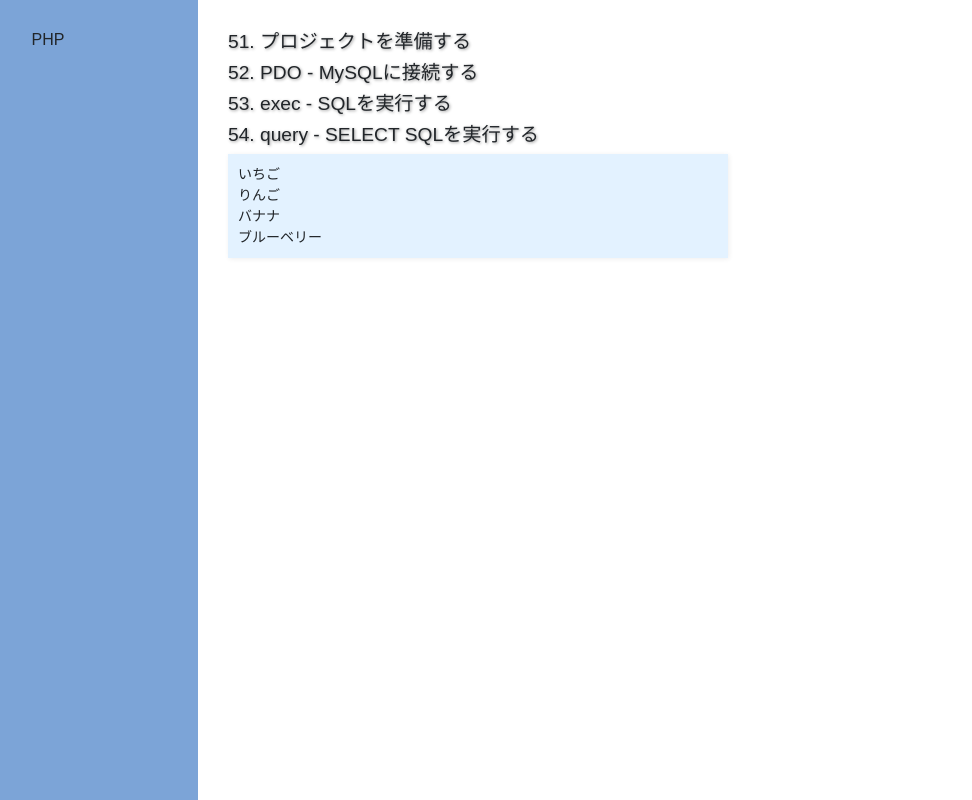
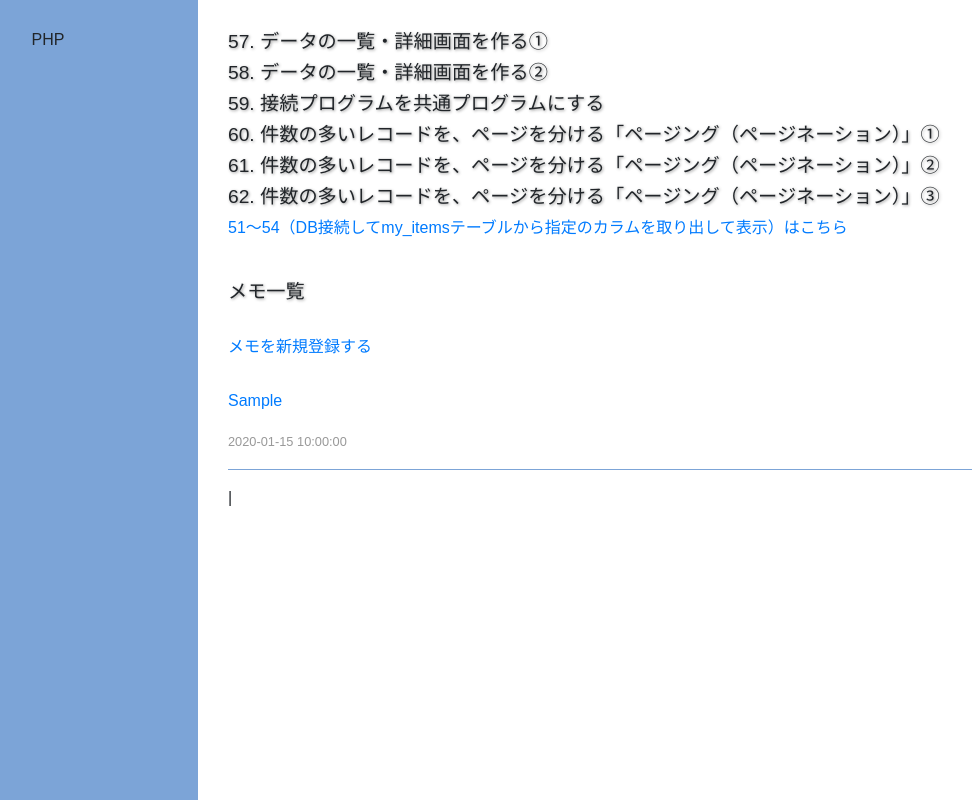
Before and after one commit to t-mint/PHP_no_kyoukasho_Udemy, a PHP site: page / in a window 1280 px wide. Shown: the whole page, without its empty margins (102-1074 px from the left). Run offline with PHP 8.4, Linux system fonts and the light colour scheme; data comes from the database, SQL or seed files in the repository; tables that the repository leaves empty or names only in its code hold one stand-in row (values such as "Sample post"); a stand-in replaces the project's code that opens the database connection.

Commit message:
セクション4： 57. データの一覧・詳細画面を作る① 58. データの一覧・詳細画面を作る② 59. 接続プログラムを共通プログラムにする 60. 件数の多いレコードを、ページを分ける「ページング（ページネーション）」① 61. 件数の多いレコードを、ページを分ける「ページング（ページネーション）」② 62. 件数の多いレコードを、ページを分ける「ページング（ページネーション）」③

```diff
--- a/section4/memo/index.php
+++ b/section4/memo/index.php
@@ -8,56 +8,95 @@
 <!-- Bootstrap CSS -->
 <link rel="stylesheet" href="css/style.css">
 
-<title>51～54. </title>
+<title>PHP</title>
 </head>
 <body>
 <header>
 <h1 class="font-weight-normal">PHP</h1>
+
 </header>
 
 <main>
-<h2>51. プロジェクトを準備する</h2>
-<h2>52. PDO - MySQLに接続する</h2>
-<h2>53. exec - SQLを実行する</h2>
-<h2>54. query - SELECT SQLを実行する</h2>
-<pre>
+<h2>57. データの一覧・詳細画面を作る①</h2>
+<h2>58. データの一覧・詳細画面を作る②</h2>
+<h2>59. 接続プログラムを共通プログラムにする</h2>
+<h2>60. 件数の多いレコードを、ページを分ける「ページング（ページネーション）」①</h2>
+<h2>61. 件数の多いレコードを、ページを分ける「ページング（ページネーション）」②</h2>
+<h2>62. 件数の多いレコードを、ページを分ける「ページング（ページネーション）」③</h2>
+
+<p><a href="_index.php">51～54（DB接続してmy_itemsテーブルから指定のカラムを取り出して表示）はこちら</a></p>
+<br>
+<h2>メモ一覧</h2>
+<br>
+<p><a href="input.html">メモを新規登録する</a></p>
+
 <?php
 
-// ＜52. PDO - MySQLに接続する＞
-try{
-    // PDO：PHP Data Object・・・PHPでDBを扱うオブジェクトの名前
-    // 以下でDB、文字コード、DBのIDとパスをセットしている
-    // ・dbname=xxx：xxxはsection3の時にPhpMyAdminで作成したDBの名前
-    // ・host=：自身を指すIPアドレス「127.0.0.1」を指定（DBの場所が自身のPCの中にあるため）
-    // ・'root',''：DBのユーザー名とパスワード。XAMPPの場合はこれで良い
-    $db = new PDO('mysql:dbname=mydb2;host=127.0.0.1;charset=utf8', 'root', '');
+// require：他のファイルを取り込むことができるファンクション
+// DB接続PDOの記述を別ファイルにしてこのファンクションで読み込んでいる
+// このような他ページでも多用する汎用的な記述はrequireで取り込むとスッキリする
+require('dbconnect.php');
 
-// try{}の中でDB接続の例外エラー（PDOException）が発生したときにキャッチして、エラーメッセージを表示させてる
-} catch(PDOException $e) {
-    echo 'DB接続エラー：'.$e->getMessage();
+// ページの存在チェック
+// isset（存在チェック）で、パラメータにページが指定されているか、
+// 同時にis_numericで、パラメータが数字であるかもチェック
+if (isset($_REQUEST['page']) && is_numeric($_REQUEST['page'])) {
+    // $_REQUEST['page']が存在して数字なら、その値を受け取る
+    $page = $_REQUEST['page'];
+} else {
+    // $_REQUEST['page']が存在しないか数字ではないなら、1ページ目とする
+    $page = 1;
 }
+// 取得したページ数のパラメータ値から、表示させたいLIMITの開始位置になるように計算
+// 5件ずつ表示したいので、page=1はLIMIT 0、page=2はLIMIT 5、page=3はLIMIT 10　となるような式になってる
+$start = 5 * ($page -1);
 
-// ＜53. exec - SQLを実行する＞
-// // exec：エグゼックと読む。SQL文を発行（変更・挿入・削除）するメソッド
-// // execの戻り値：影響（変更や削除）を与えた行の数
-// //              なので、ここでの$countには挿入した行数「1」が戻る（$dbは上でDB接続情報を格納済み変数）
-// // 　　　        ※ メソッドでSQL文を発行する時は文全体を「'」シングルクォートで括るため、中で使うSQL文にクォートが必要な場合は被らないように「"」にして分ける
-// $count = $db->exec('INSERT INTO my_items SET maker_id=1, item_name="もも", item_name_kana="モモ", price=210, keyword="缶詰,ピンク,甘い"');
-// echo $count . '件のデータを挿入しました';
+// memosテーブルからレコードをSELECTする時に、LIMIT句で1ページ表示件数を上位5件に絞っている。
+// 次のページへ遷移した時に次の5件を表示するために、LIMITの開始をプレースフォルダにしている
+// わかりにくいけど例えば「LIMIT 5」なら、5の次から5件を表示なので、6～10件が表示される
+$memos = $db->prepare('SELECT * FROM memos ORDER BY id DESC LIMIT ?, 5');
+$memos->bindParam(1, $start, PDO::PARAM_INT);
+$memos->execute();
+?>
 
-// ＜54. query - SELECT SQLを実行する＞
-// query：SQLクエリの中身を取り出す（SELECTなどの参照系）メソッド。
-// queryの戻り値：SELECT文で得られた値が戻る
-//               なので、ここでの$recordsにはmy_itemsテーブルの中身が戻る
-$records = $db->query('SELECT * FROM my_items');
-// fetch：DBから受け取った行から1行を連想配列で取り出し、取り出せなければfalseを返すので、whileで回して全行取り出している
-while ($record = $records->fetch()) {
-    // fetchで取り出した連想配列からカラムitem_nameの値を取り出して出力している
-    print($record['item_name'] . "\n");
-}
+<!-- <article>：一覧表示するタグ -->
+<article>
+    <?php while ($memo = $memos->fetch()): ?>
+        <!-- mb_substr：文字数を制限するファンクション。引数１が開始位置、引数２が文字数。これで文字数が多い場合は一部だけを表示するようになる -->
+        <!-- hrefのリンク先には対象レコードのIDをパラメータ（memo.php?id=xxx）で付加している
+            リンク先のmemo.phpではこのIDのパラメータを$_REQUESTで受け取って、その内容を個別に表示するようなページにしてある -->
+        <p><a href="memo.php?id=<?php print($memo['id']); ?> "><?php print(mb_substr($memo['memo'], 0, 50)); ?> </a> </p>
+        <time> <?php print($memo['created_at']); ?> </time>
+        <hr>
+    <?php endwhile ?>
 
-?>
-</pre>
+
+    <!-- ページネーション（前のページと次のページへのリンク） -->
+
+    <!-- 最終ページ判定のために最大ページ数を算出 -->
+    <!-- （最大ページの判定部分は動画見ないで自分で考えて仕上げたけど、動画とあっててよかった） -->
+    <?php
+    // DBからCOUNT(*)でレコード件数を取得（ASでカラム名付けないと取り出したあと指定できなくて困った）
+    $record = $db->query('SELECT COUNT(*) AS cnt  FROM memos');
+    // レコードの取り出し（結果のレコードは1行だけのはずだが、fetchしないと値を取り出せなかった）
+    $count = $record->fetch();
+    // レコード件数を表示ページ数５で割って、小数が出たらceilで切り上げることで最大ページ数を算出した
+    $maxPage = ceil($count['cnt'] / 5);
+    ?>
+
+    <!-- 現在のページが1ページ目であれば、「前のページへ戻る」リンクを表示しないための判定 -->
+    <?php if ($page >= 2) { ?>
+        <!-- 前のページへ戻るリンクの表示 -->
+        <a href='index.php?page=<?php print($page-1); ?> '><?php print($page-1); ?>ページ目へ</a>
+    <?php } ?>
+    |
+    <!-- 現在のページが最終ページ目であれば、「次のページへ進む」リンクを表示しないための判定 -->
+    <?php if($page < $maxPage) { ?>
+        <!-- 次のページへ進むリンクの表示 -->
+        <a href='index.php?page=<?php print($page+1); ?> '><?php print($page+1); ?>ページ目へ</a>
+    <?php } ?>
+
+</article>
 </main>
 </body>
 </html>
```
